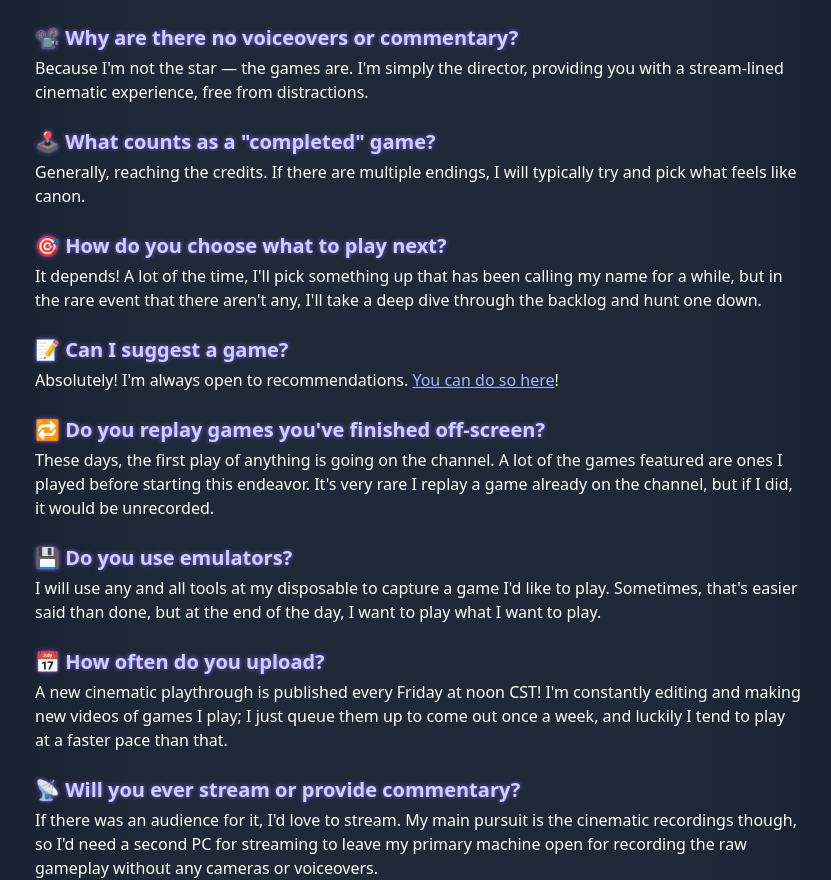
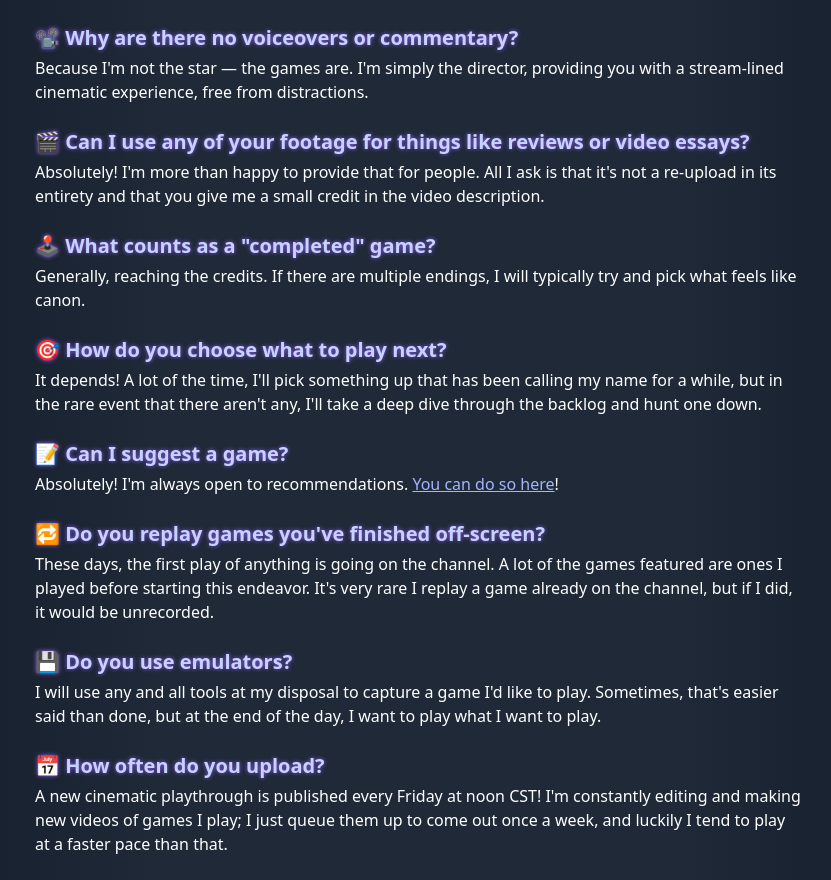
Before and after one commit to trevman727/fefnirirl-site2, a React (Vite) app: page /faq in a window 1280 px wide. Shown: the part 408-1288 px from the top of the page, without its empty margins (221-1052 px from the left). Built offline with nearby package versions, Linux system fonts and the light colour scheme.

Commit message:
Fixed FAQ page

```diff
--- a/src/FAQPage.jsx
+++ b/src/FAQPage.jsx
@@ -40,6 +40,10 @@ export default function FAQPage() {
               <p className="mt-1 text-white">Because I'm not the star — the games are. I'm simply the director, providing you with a stream-lined cinematic experience, free from distractions.</p>
             </div>
             <div>
+              <h3 className="text-xl font-semibold text-indigo-200 drop-shadow-[0_0_2px_#8b5cf6]">🎬 Can I use any of your footage for things like reviews or video essays?</h3>
+              <p className="mt-1 text-white">Absolutely! I'm more than happy to provide that for people. All I ask is that it's not a re-upload in its entirety and that you give me a small credit in the video description.</p>
+            </div>
+            <div>
               <h3 className="text-xl font-semibold text-indigo-200 drop-shadow-[0_0_2px_#8b5cf6]">🕹️ What counts as a "completed" game?</h3>
               <p className="mt-1 text-white">Generally, reaching the credits. If there are multiple endings, I will typically try and pick what feels like canon.</p>
             </div>
@@ -59,7 +63,7 @@ export default function FAQPage() {
             </div>
             <div>
               <h3 className="text-xl font-semibold text-indigo-200 drop-shadow-[0_0_2px_#8b5cf6]">💾 Do you use emulators?</h3>
-              <p className="mt-1 text-white">I will use any and all tools at my disposable to capture a game I'd like to play. Sometimes, that's easier said than done, but at the end of the day, I want to play what I want to play.</p>
+              <p className="mt-1 text-white">I will use any and all tools at my disposal to capture a game I'd like to play. Sometimes, that's easier said than done, but at the end of the day, I want to play what I want to play.</p>
             </div>
             <div>
               <h3 className="text-xl font-semibold text-indigo-200 drop-shadow-[0_0_2px_#8b5cf6]">📅 How often do you upload?</h3>
```
